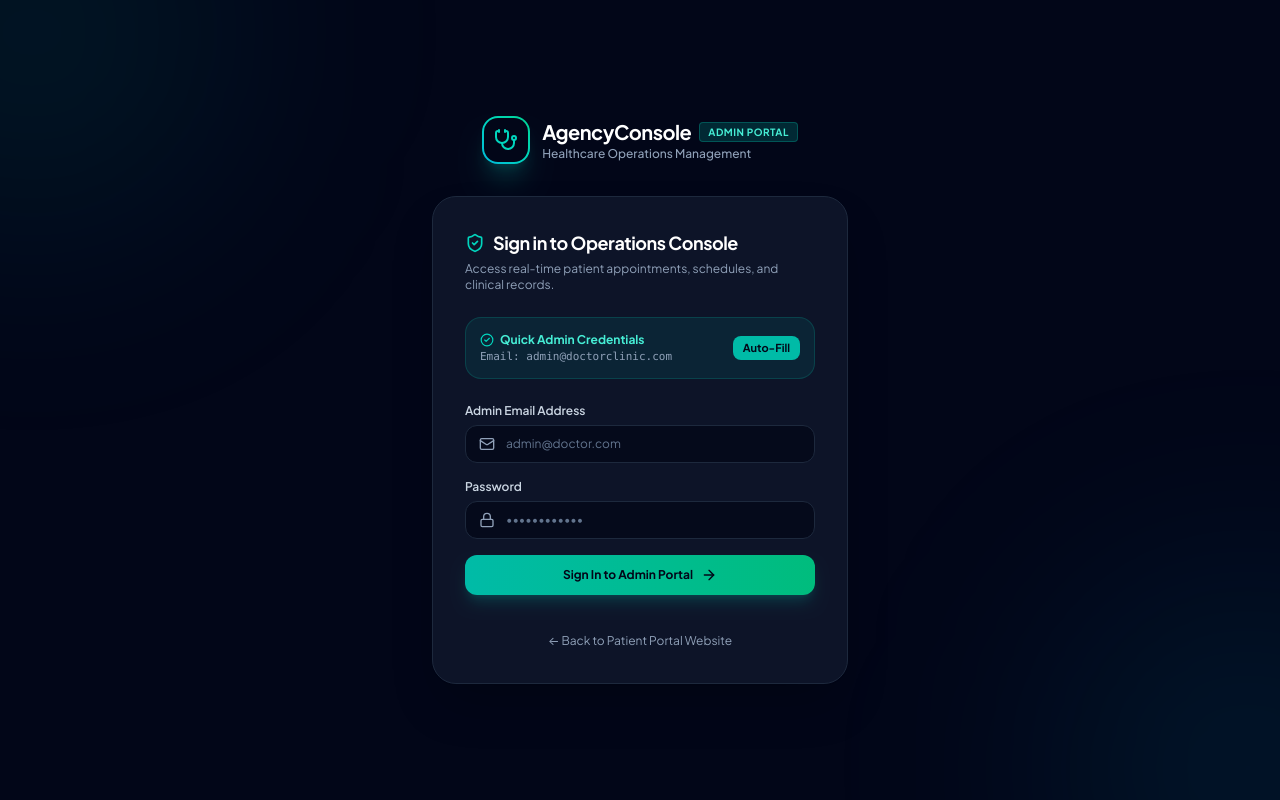
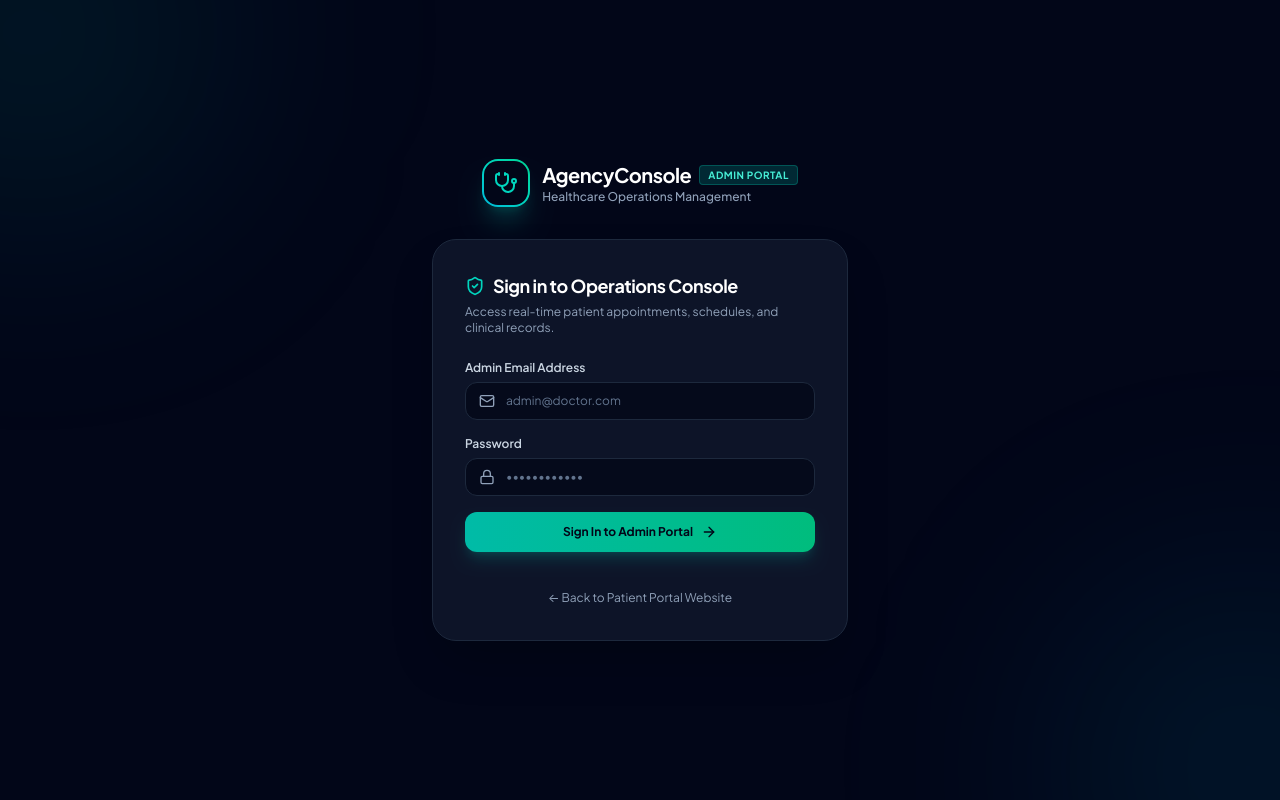
Before and after one commit to Abhi013-oss/Doctor-Demo, a Next.js app: page /login in a window 1280 px wide. Built offline with nearby package versions, Linux system fonts and the light colour scheme; no server answers.

Commit message:
fix: remove Quick Admin Credentials banner from login page

```diff
--- a/app/(auth)/login/page.tsx
+++ b/app/(auth)/login/page.tsx
@@ -2,7 +2,7 @@
 
 import React, { useState, useEffect } from "react";
 import { useRouter } from "next/navigation";
-import { Stethoscope, Lock, Mail, ArrowRight, ShieldCheck, CheckCircle2, AlertCircle } from "lucide-react";
+import { Stethoscope, Lock, Mail, ArrowRight, ShieldCheck, AlertCircle } from "lucide-react";
 import { useAuth } from "@/components/admin/AuthProvider";
 import { DEMO_ADMIN_USER } from "@/lib/supabase";
 import Link from "next/link";
@@ -16,7 +16,6 @@ export default function LoginPage() {
   const { login } = useAuth();
 
   useEffect(() => {
-    // Ensure clean state initialization
     setErrorMsg("");
   }, []);
 
@@ -31,7 +30,6 @@ export default function LoginPage() {
     setIsSubmitting(true);
 
     try {
-      // 1. Save session user object to local storage
       const sessionUser = {
         ...DEMO_ADMIN_USER,
         email: email.trim() || DEMO_ADMIN_USER.email
@@ -40,7 +38,6 @@ export default function LoginPage() {
         localStorage.setItem("doctor_admin_user", JSON.stringify(sessionUser));
       }
 
-      // 2. Trigger auth login helper
       const res = await login(email.trim(), password);
 
       if (res && !res.success && res.error) {
@@ -49,16 +46,10 @@ export default function LoginPage() {
         return;
       }
 
-      // 3. Smooth SPA navigation to dashboard
       router.push("/dashboard");
     } catch {
       router.push("/dashboard");
     }
-  };
-
-  const handleDemoLogin = () => {
-    setEmail(DEMO_ADMIN_USER.email);
-    setPassword("admin123");
   };
 
   return (
@@ -98,26 +89,6 @@ export default function LoginPage() {
             <p className="text-xs text-slate-400">
               Access real-time patient appointments, schedules, and clinical records.
             </p>
-          </div>
-
-          {/* Quick Fill Demo Banner */}
-          <div className="p-3.5 rounded-2xl bg-teal-500/10 border border-teal-500/20 flex items-center justify-between gap-3">
-            <div className="text-xs">
-              <div className="font-bold text-teal-300 flex items-center gap-1.5">
-                <CheckCircle2 className="w-3.5 h-3.5 text-teal-400" />
-                Quick Admin Credentials
-              </div>
-              <div className="text-[11px] text-slate-400 font-mono mt-0.5">
-                Email: {DEMO_ADMIN_USER.email}
-              </div>
-            </div>
-            <button
-              type="button"
-              onClick={handleDemoLogin}
-              className="px-2.5 py-1 rounded-lg bg-teal-500 hover:bg-teal-400 text-slate-950 font-bold text-[11px] transition-colors shrink-0"
-            >
-              Auto-Fill
-            </button>
           </div>
 
           {/* Error Message Box */}
```
